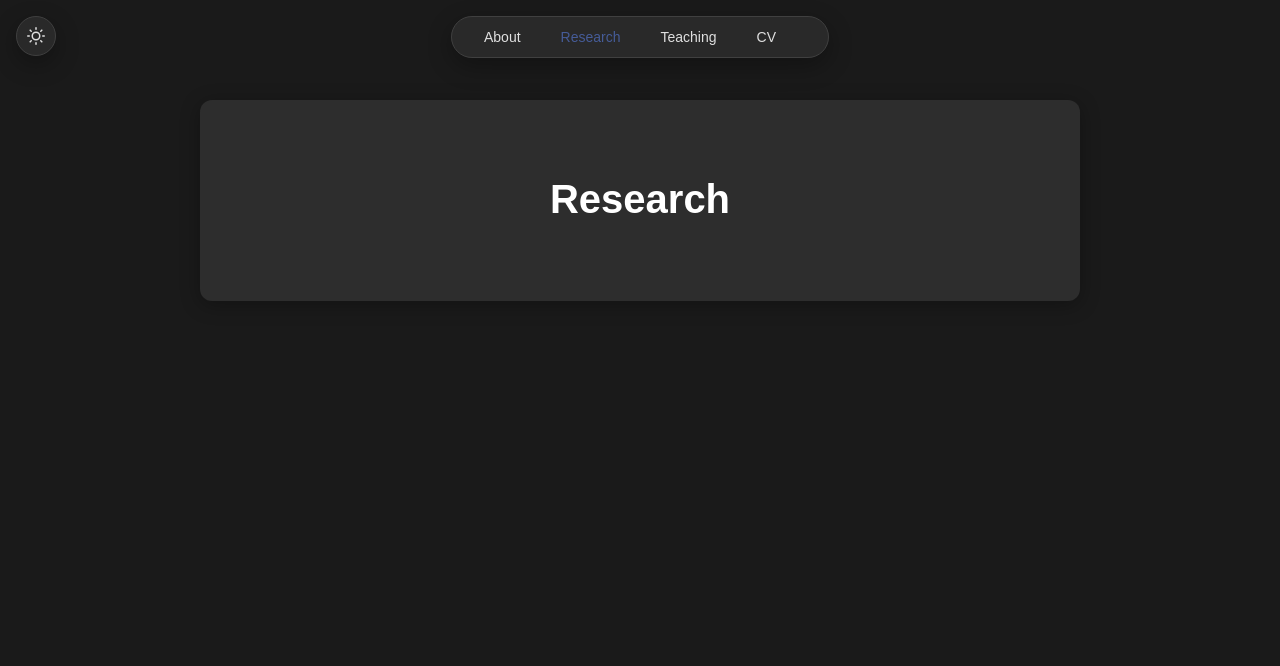
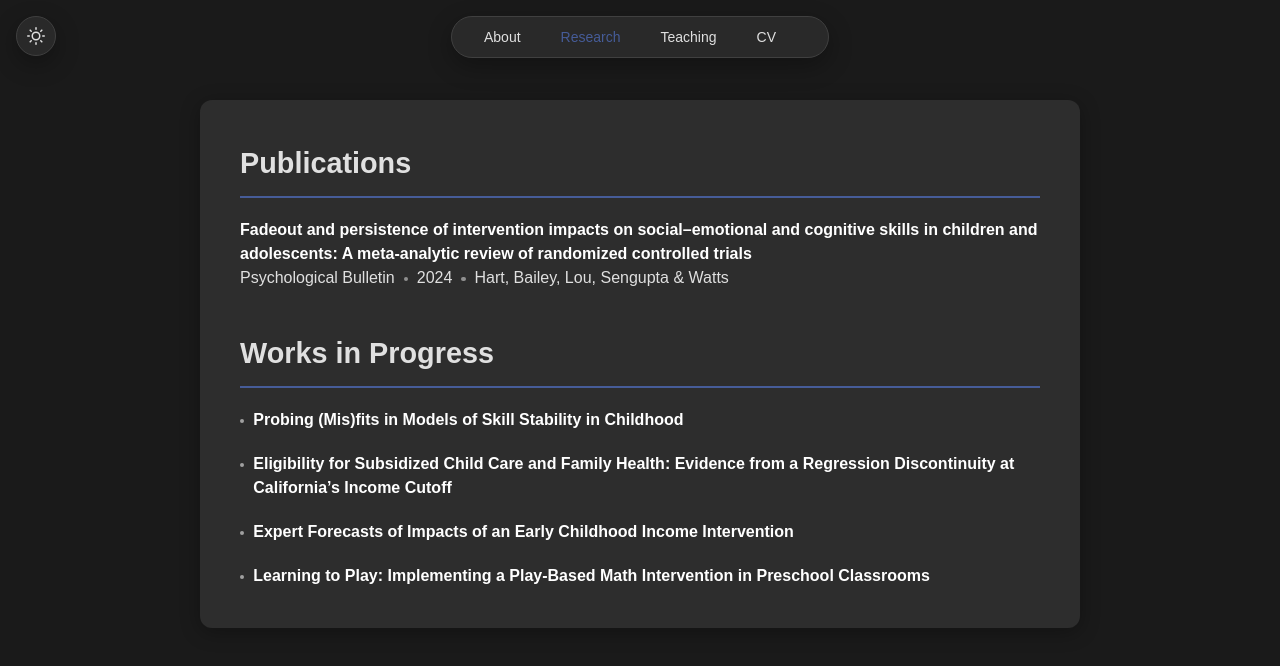
Before and after one commit to p-sengupta/p-sengupta, a plain HTML site: page research/index.html in a window 1280 px wide. Drawn offline with Linux system fonts and the light colour scheme.

Commit message:
research

```diff
--- a/css/research.css
+++ b/css/research.css
@@ -1 +1,62 @@
-/* Research page styles */
+.research h2:first-of-type {
+    margin-top: 0;
+}
+
+.research-list {
+    margin: 0;
+    padding: 0;
+    line-height: 1.5;
+}
+
+.research-item {
+    margin-bottom: 20px;
+}
+
+.research-item:last-child {
+    margin-bottom: 0;
+}
+
+.research-title {
+    font-weight: 700;
+    color: var(--heading-color);
+}
+
+.research-title a {
+    color: inherit;
+    font-weight: inherit;
+    text-decoration: none;
+}
+
+.research-title a:hover,
+.research-title a:focus-visible {
+    color: var(--nav-hover-text);
+}
+
+.research-meta {
+    display: flex;
+    flex-wrap: wrap;
+    align-items: center;
+}
+
+.research-meta span + span::before,
+.research-wip .research-title::before {
+    content: "";
+    display: inline-block;
+    width: 0.28em;
+    height: 0.28em;
+    margin: 0 0.55em;
+    border-radius: 50%;
+    background: currentColor;
+    opacity: 0.55;
+    vertical-align: middle;
+}
+
+.research-wip .research-title {
+    --research-bullet: calc(0.28em + 0.55em);
+    padding-left: var(--research-bullet);
+    text-indent: calc(var(--research-bullet) * -1);
+}
+
+.research-wip .research-title::before {
+    margin-left: 0;
+}
--- a/research/index.html
+++ b/research/index.html
@@ -1,5 +1,6 @@
 <!DOCTYPE html>
 <html lang="en">
+
 <head>
     <meta charset="UTF-8">
     <meta name="viewport" content="width=device-width, initial-scale=1.0">
@@ -17,19 +18,53 @@
     <link rel="stylesheet" href="../css/styles.css">
     <link rel="stylesheet" href="../css/research.css">
 </head>
+
 <body>
     <div id="dark-mode-container"></div>
     <div id="navigation-container"></div>
 
-    <div class="container">
-        <h1>Research</h1>
+    <div class="container research">
 
+        <h2>Publications</h2>
+        <div class="research-list">
+            <div class="research-item">
+                <div class="research-title">
+                    <a href="https://psycnet.apa.org/record/2025-35739-003" target="_blank"
+                        rel="noopener noreferrer">Fadeout and persistence of intervention impacts on social–emotional and
+                        cognitive skills in children and adolescents: A meta-analytic review of randomized controlled
+                        trials</a>
+                </div>
+                <div class="research-meta">
+                    <span>Psychological Bulletin</span>
+                    <span>2024</span>
+                    <span>Hart, Bailey, Lou, Sengupta &amp; Watts</span>
+                </div>
+            </div>
+        </div>
+
+        <h2>Works in Progress</h2>
+        <div class="research-list research-wip">
+            <div class="research-item">
+                <div class="research-title">Probing (Mis)fits in Models of Skill Stability in Childhood</div>
+            </div>
+            <div class="research-item">
+                <div class="research-title">Eligibility for Subsidized Child Care and Family Health: Evidence from a
+                    Regression Discontinuity at California’s Income Cutoff</div>
+            </div>
+            <div class="research-item">
+                <div class="research-title">Expert Forecasts of Impacts of an Early Childhood Income Intervention</div>
+            </div>
+            <div class="research-item">
+                <div class="research-title">Learning to Play: Implementing a Play-Based Math Intervention in Preschool
+                    Classrooms</div>
+            </div>
+        </div>
     </div>
 
     <script src="../js/navigation.js"></script>
     <script>
         // Initialize navigation and dark mode for Research page
-        document.addEventListener('DOMContentLoaded', function() {
+        document.addEventListener('DOMContentLoaded', function () {
             const darkModeContainer = document.getElementById('dark-mode-container');
             darkModeContainer.appendChild(createDarkModeToggle());
 
@@ -41,4 +76,5 @@
         });
     </script>
 </body>
+
 </html>
```
